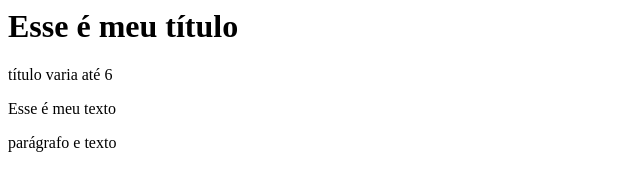
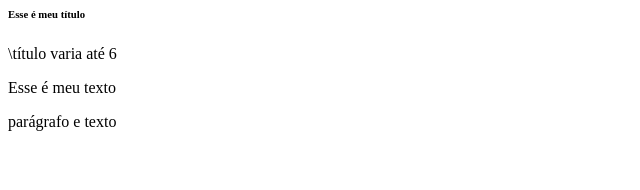
Before and after one commit to rfaelvitor/rfaelvitor.github.io, a plain HTML site: page index.html in a window 1280 px wide. Shown: the whole page, without its empty margins (0-640 px from the left). Drawn offline with Linux system fonts and the light colour scheme.

Commit message:
Update index.html

```diff
--- a/index.html
+++ b/index.html
@@ -5,7 +5,7 @@
   </head>
 
   <body>
-      <h1>Esse é meu título </h1> título varia até 6
+      <h6>Esse é meu título </h6> \título varia até 6
       <p>Esse é meu texto</p> parágrafo e texto
   </body>
 
```
